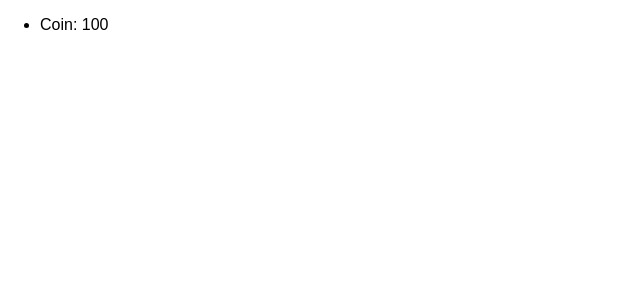
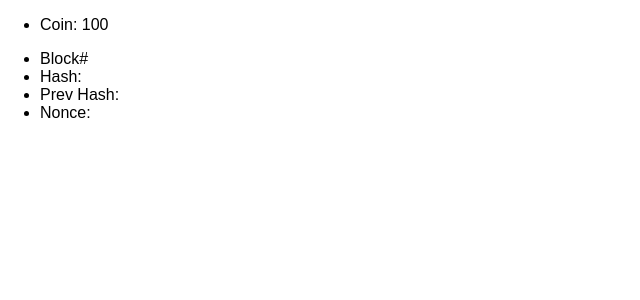
Before and after one commit to CJHunter91/blockchain_clicker, a React (Create React App) app: page / in a window 1280 px wide. Shown: the top 300 px of the page, without its empty margins (0-640 px from the left). Built offline with nearby package versions, Linux system fonts and the light colour scheme.

Commit message:
adds blockview container

```diff
--- a/src/App.js
+++ b/src/App.js
@@ -1,10 +1,14 @@
 import React, { Component } from 'react';
 import StatusBar from './containers/StatusBar'
+import BlockView from './containers/BlockView'
 
 class App extends Component {
   render() {
     return (
-      <StatusBar/>
+      <section>
+        <StatusBar/>
+        <BlockView/>
+      </section>
     );
   }
 }
--- /dev/null
+++ b/src/containers/BlockView.jsx
@@ -0,0 +1,17 @@
+import React, {Component} from 'react';
+
+class BlockView extends Component{
+
+  render(){
+    return(
+        <ul>
+          <li>Block#</li>
+          <li>Hash:</li>
+          <li>Prev Hash:</li>
+          <li>Nonce:</li>
+        </ul>
+      )
+  }
+}
+
+export default BlockView;
```
Also changed, not shown: src/containers/Block.jsx (deleted).
